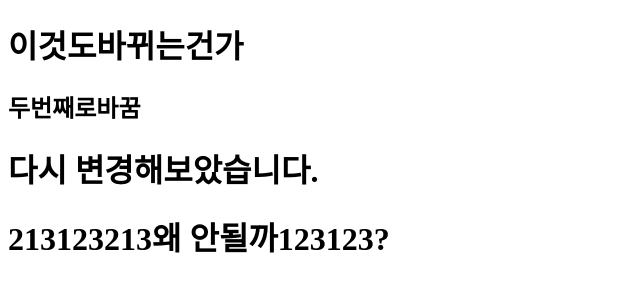
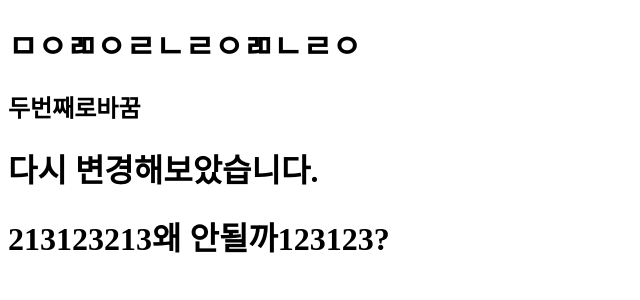
Before and after one commit to WeTheGo/wethego_gitTest, a React app in the folder frontend/: page / in a window 1280 px wide. Shown: the top 300 px of the page, without its empty margins (0-640 px from the left). Built offline with nearby package versions, Linux system fonts and the light colour scheme.

Commit message:
webpack fix

```diff
--- a/frontend/config/webpack.config.js
+++ b/frontend/config/webpack.config.js
@@ -6,7 +6,7 @@ module.exports = function (env) {
     entry: path.resolve(`src/index.js`),
     output: {
       path: path.resolve('public'),
-      filename: 'assets/js/main.js',
+      filename: 'main.js',
       assetModuleFilename: 'assets/images/[hash][ext]'
     },
     module: {
--- a/frontend/public/index.html
+++ b/frontend/public/index.html
@@ -5,7 +5,7 @@
     <title>WETHEGO</title>
 </head>
 <body>
-    <h1>이것도바뀌는건가</h1>
+    <h1>ㅁㅇㄻㅇㄹㄴㄹㅇㄻㄴㄹㅇ</h1>
     <h2>두번째로바꿈</h2>
     <div id="root"></div>
     <h1>213123213왜 안될까123123?</h1>
--- a/frontend/src/index.js
+++ b/frontend/src/index.js
@@ -1,5 +1,6 @@
-import React from "react"
-import {render} from 'react-dom';
+import React from 'react';
+import ReactDOM from 'react-dom/client';
 import App from './App';
 
-render(<App/>, document.getElementById('root'));
+const root = ReactDOM.createRoot(document.getElementById('root'));
+root.render(<App />);
```
